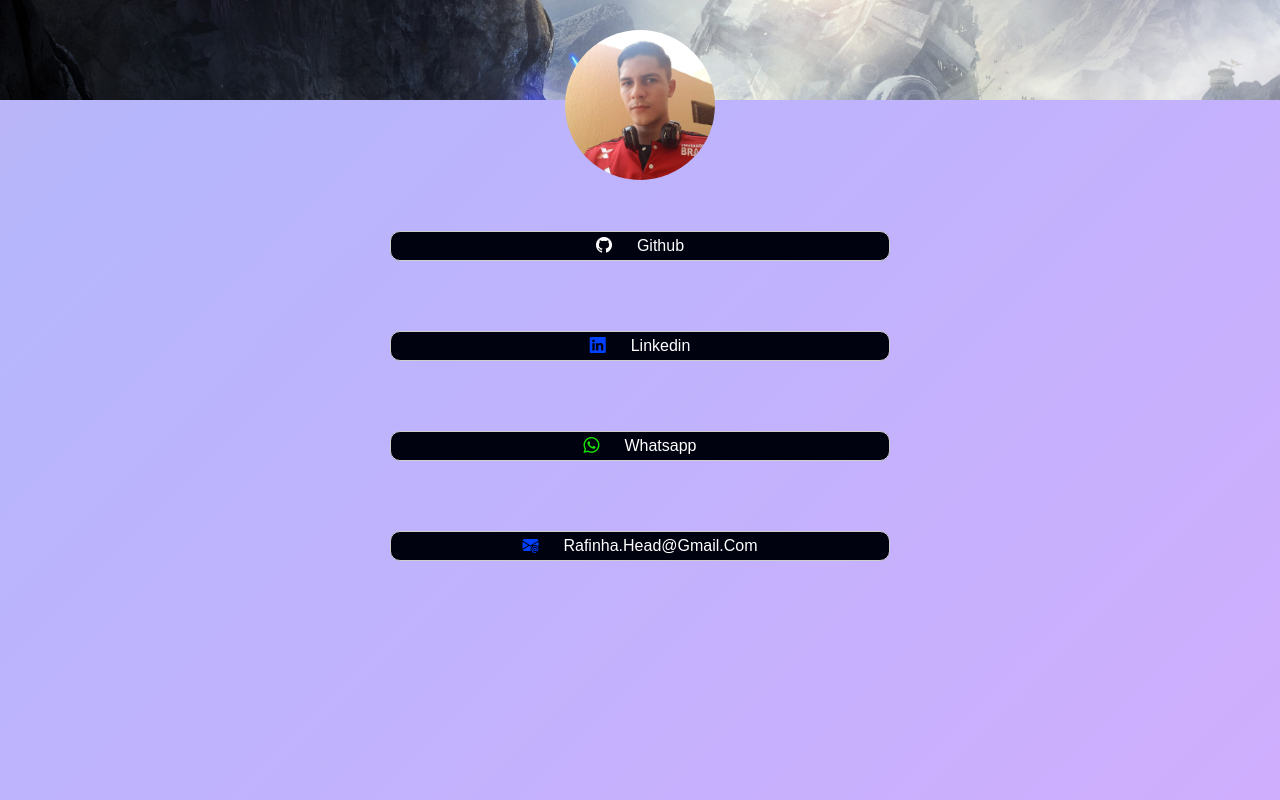
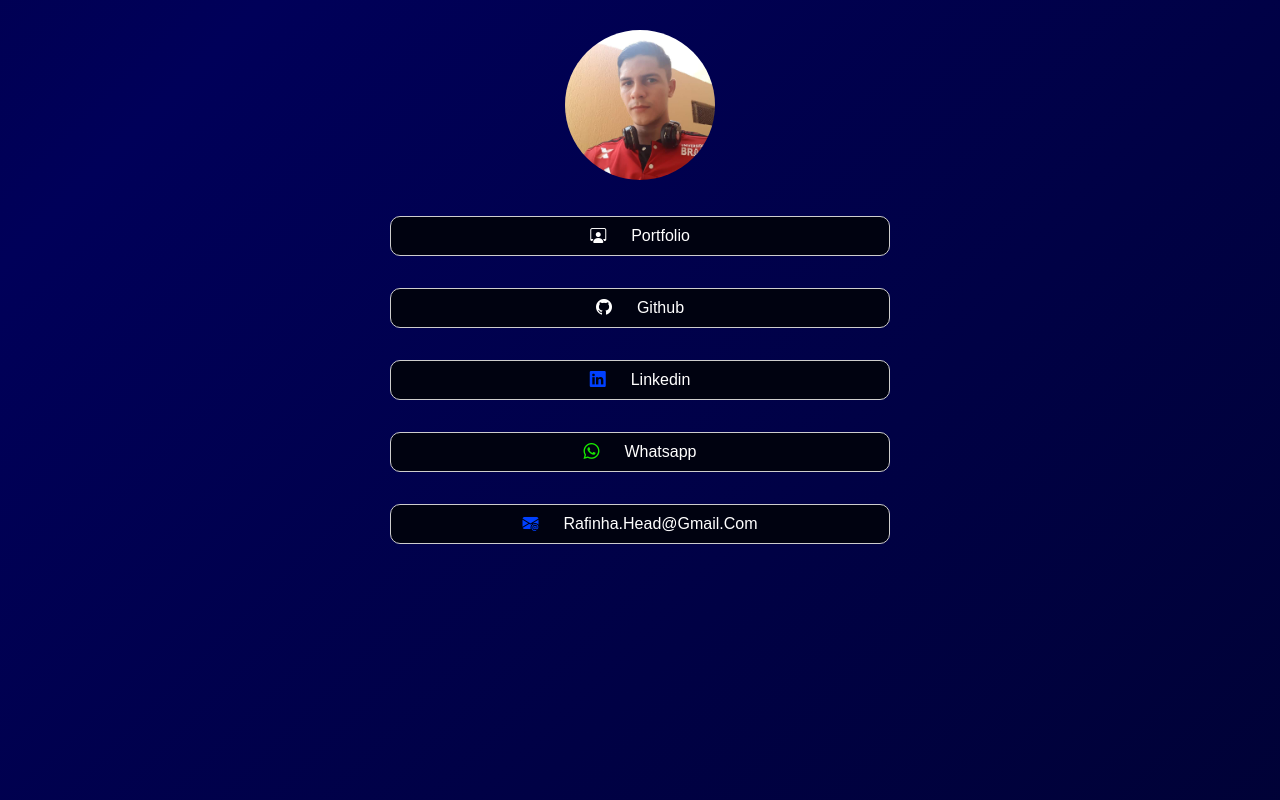
Before and after one commit to ThalysonRibeiro/links, a plain HTML site: page index.html in a window 1280 px wide. Drawn offline with nearby package versions, Linux system fonts and the light colour scheme.

Commit message:
ajustes de layout

```diff
--- a/index.html
+++ b/index.html
@@ -30,6 +30,11 @@
       <div class="conteudo-links">
         <ul>
           <li>
+            <a href="https://thalyson.dev" target="_blank"
+              ><i class="bi bi-person-workspace"></i>Portfolio</a
+            >
+          </li>
+          <li>
             <a href="https://github.com/ThalysonRibeiro" target="_blank"
               ><i class="bi bi-github"></i>github</a
             >
--- a/style.css
+++ b/style.css
@@ -7,9 +7,9 @@
 
 body {
   animation: gradient 10s ease alternate infinite;
-  background: linear-gradient(-45deg, #e1a8ff, #b6b6fc, #ffa7a7) no-repeat;
+  background: linear-gradient(-45deg, #00031e, #000059, #00031e) no-repeat;
   background-size: 300% 300%;
-  /* background-color: #eeeff9; */
+  /* background-color: #ebecfe; */
   width: 100%;
   height: 100vh;
   overflow: hidden;
@@ -29,10 +29,6 @@ body {
 }
 
 header {
-  background-image: url(pxfuel.jpg);
-  background-size: cover;
-  background-position: center;
-  object-fit: cover;
   width: 100%;
   height: 100px;
   margin-bottom: 6rem;
@@ -65,7 +61,7 @@ ul {
   display: flex;
   align-items: center;
   flex-direction: column;
-  justify-content: space-around;
+  justify-content: center;
   height: 400px;
   padding: 0;
 }
@@ -75,25 +71,30 @@ li {
   display: flex;
   align-items: center;
   justify-content: center;
+  margin-bottom: 2rem;
   background-color: #000210;
   border: 1px solid rgb(205, 205, 205);
   border-radius: 10px;
 }
 
 li:hover {
-  background: #ffffff11;
+  background: #e8eafffe;
   transition: .3s ease-in-out;
 }
 
 li a {
   width: 100%;
   text-align: center;
-  padding: 5px 30px;
+  padding: 10px 30px;
   text-decoration: none;
   color: #ffffff;
   font-size: 1rem;
   text-transform: capitalize;
   font-family: sans-serif;
+
+  & li {
+    display: flex;
+  }
 }
 
 li a:hover {
```
